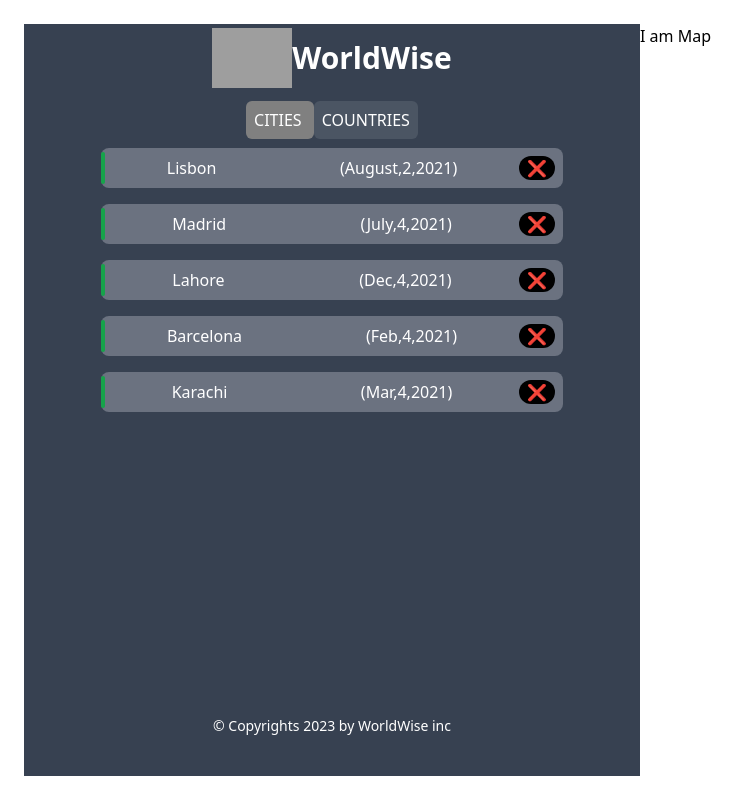
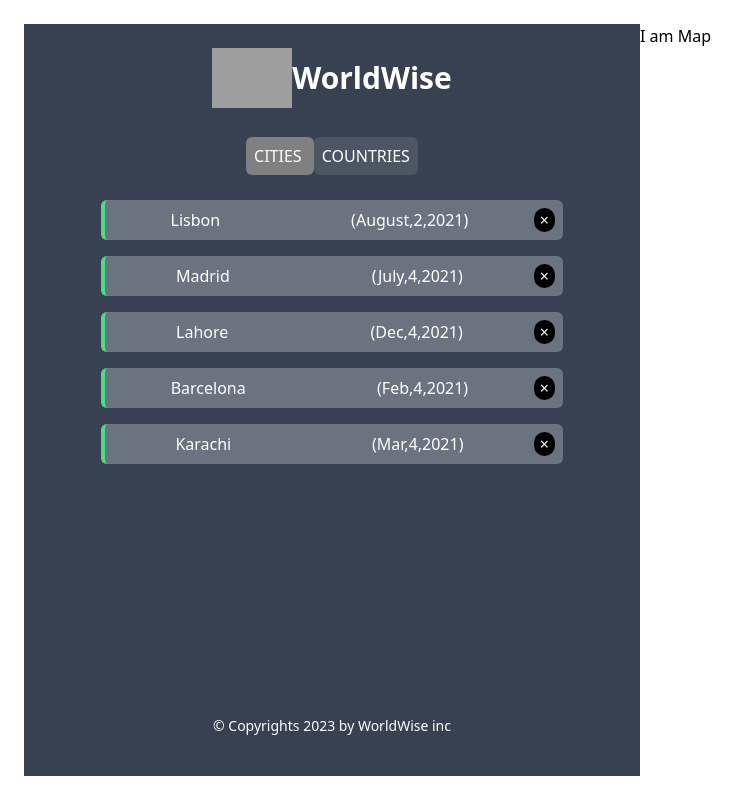
Before and after one commit to Haider1500/worldwise, a React (Vite) app: page /app/cities in a window 1280 px wide. Shown: the whole page, without its empty margins (0-750 px from the left). Built offline with nearby package versions, Linux system fonts and the light colour scheme; grey boxes are pictures that could not be loaded.

Commit message:
minor style changes

```diff
--- a/src/components/CitiesBox.jsx
+++ b/src/components/CitiesBox.jsx
@@ -4,9 +4,9 @@ import { CitiesContext } from "./CitiesContext";
 
 export function CitiesBox() {
   const [cities, setCities] = useContext(CitiesContext);
-  if (!cities.length) return "Add countries to the list 😆";
+  if (!cities.length) return "Add cities to the list 😆";
 
-  function handleCityDelete(id) {
+  function handleDeleteCity(id) {
     console.log(id);
     const newCities = cities.filter((city) => city.id !== id);
     setCities(newCities);
@@ -15,7 +15,7 @@ export function CitiesBox() {
   return (
     <ul className="w-full flex flex-col items-center gap-4 ">
       {cities.map((city) => (
-        <City city={city} key={city.id} onDeleteCity={handleCityDelete} />
+        <City city={city} key={city.id} onDeleteCity={handleDeleteCity} />
       ))}
     </ul>
   );
--- a/src/components/City.jsx
+++ b/src/components/City.jsx
@@ -7,26 +7,25 @@ export function City({ city, onDeleteCity }) {
 
   return (
     <li
-      className={`w-3/4 h-10 flex items-center justify-between pr-2 rounded-lg bg-gray-500  ${
+      className={`w-3/4 h-10 flex items-center justify-between pr-2 rounded-md bg-gray-500  ${
         isSelected && "border-green-600 border-2"
       }`}
     >
-      <span className="w-1 h-8 rounded-lg bg-green-600"></span>
       <Link
         to={`${id}?lat=${lat}&long=${long}`}
-        className="flex-1 flex items-center justify-around"
+        className="flex-1 flex items-center justify-around border-l-4 border-green-400 h-full rounded-md"
       >
         <span>{city.name}</span>
         <span className="">{`(${city.date})`}</span>
       </Link>
       <button
-        className="bg-black px-2 rounded-full hover:bg-amber-500"
+        className="bg-black px-1.5 rounded-full hover:bg-amber-400"
         onClick={(e) => {
           e.stopPropagation();
           onDeleteCity(id);
         }}
       >
-        &#x274C;
+        &times;
       </button>
     </li>
   );
--- a/src/components/CityDetails.jsx
+++ b/src/components/CityDetails.jsx
@@ -16,7 +16,7 @@ export function CityDetails() {
     <form className="flex flex-col bg-gray-600 py-4 px-8 w-10/12  rounded-md text-sm gap-2 items-start">
       <h2 className="grey">CITYNAME</h2>
       <p>{city.name}</p>
-      <h2 className="grey">YOU WENT TO X ON</h2>
+      <h2 className="grey">YOU WENT TO {city.name.toUpperCase()} ON</h2>
       <p>{city.date}</p>
       <h2 className="grey">YOUR NOTES</h2>
       <p>{city?.notes}</p>
--- a/src/components/CountriesBox.jsx
+++ b/src/components/CountriesBox.jsx
@@ -14,7 +14,7 @@ export function CountriesBox() {
   if (!countries.length) return "Add countries to the list 😆";
 
   return (
-    <ul className="flex flex-wrap gap-3 items-center justify-center">
+    <ul className="flex flex-wrap gap-3 items-center justify-center ">
       {countries.map((country) => (
         <Country country={country} key={country} />
       ))}
--- a/src/components/Country.jsx
+++ b/src/components/Country.jsx
@@ -1,7 +1,6 @@
 export function Country({ country }) {
   return (
-    <div className="min-w-32 relative flex min-h-24 rounded-lg items-center justify-center bg-gray-500">
-      <span className="bg-yellow-800 w-2  min-h-24 absolute left-0 rounded-lg"></span>
+    <div className="min-w-32 relative flex min-h-24 rounded-lg items-center justify-center bg-gray-500 border-l-4 border-yellow-500">
       <span className="font-semibold text-lg">{country}</span>
     </div>
   );
--- a/src/components/SideBar.jsx
+++ b/src/components/SideBar.jsx
@@ -5,7 +5,7 @@ import { AppNav } from "./AppNav";
 
 export function SideBar() {
   return (
-    <div className="bg-gray-700 flex flex-1 flex-col items-center w-6/12 sm:w-4/12 gap-4 relative">
+    <div className="bg-gray-700 flex flex-1 flex-col items-center w-6/12 sm:w-4/12 gap-8 py-5 relative">
       <Logo />
       <AppNav />
       <Outlet />
```
